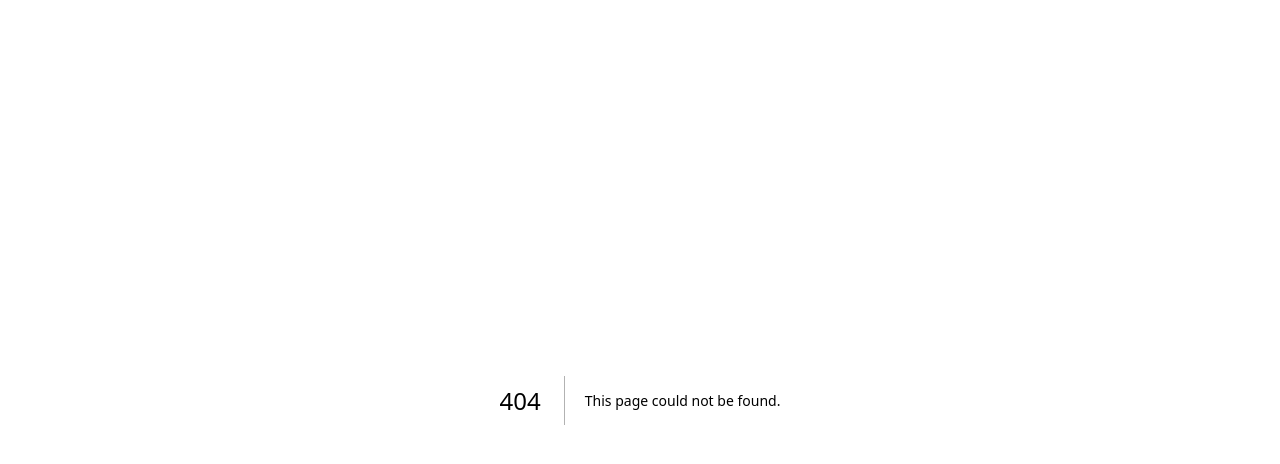
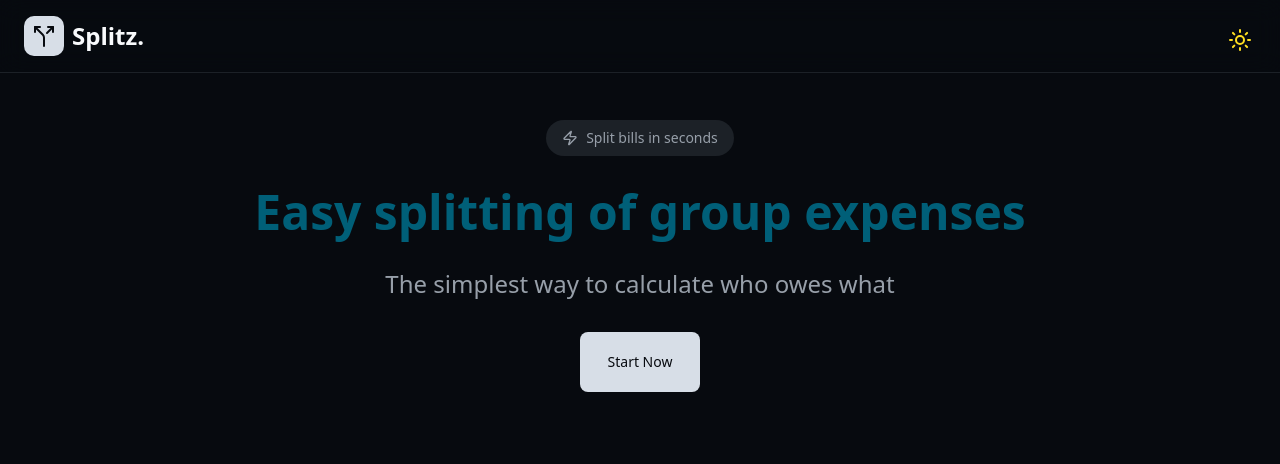
Before and after one commit to raj-prasan/splitz, a Next.js app: page /home in a window 1280 px wide. Before the commit this address had no page. Shown: the top 464 px of the page. Built offline with nearby package versions, Linux system fonts and the light colour scheme.

Commit message:
added the home page

```diff
--- a/components/ui/button.tsx
+++ b/components/ui/button.tsx
@@ -23,7 +23,7 @@ const buttonVariants = cva(
       size: {
         default: "h-9 px-4 py-2 has-[>svg]:px-3",
         sm: "h-8 rounded-md gap-1.5 px-3 has-[>svg]:px-2.5",
-        lg: "h-10 rounded-md px-6 has-[>svg]:px-4",
+        lg: "h-15 w-30 rounded-md px-4 has-[>svg]:px-4",
         icon: "size-9",
         "icon-sm": "size-8",
         "icon-lg": "size-10",
--- /dev/null
+++ b/src/app/home/page.tsx
@@ -0,0 +1,43 @@
+import React from 'react'
+import Link from 'next/link'
+import { Button } from '@/components/ui/button'
+import { Split, Zap} from 'lucide-react'
+import ThemeToggle from '@/components/ThemeToggle'
+
+function Home() {
+  return (
+    <div className='min-h-screen bg-background'>
+      <div className='w-full fixed top-0 z-50 bg-background/80 backdrop-blur-md border-b border-border'>
+      <div className='container mx-auto px-6 py-4'>
+       <Link href="/" className='flex items-center gap-2 text-2xl font-bold'>
+            <div className='w-10 h-10 bg-primary text-primary-foreground rounded-lg flex items-center justify-center'>
+              <Split className='w-6 h-6' />
+            </div>
+            <span className='text-foreground'>
+              Splitz.
+            </span>
+          </Link>
+      <ThemeToggle />
+      </div>
+      </div>
+
+      {/*hero */}
+      <section id="hero" className='container mx-auto my-10 px-6  pt-20 pb-32'>
+        <div className='flex flex-col items-center text-center space-y-8'>
+           <div className="inline-flex items-center gap-2 px-4 py-2 bg-muted rounded-full text-muted-foreground text-sm font-medium">
+            <Zap className="w-4 h-4" />
+            Split bills in seconds
+          </div>
+          <h1 className="text-4xl md:text-5xl font-bold text-cyan-800 max-w-4xl">
+            Easy splitting of group expenses
+          </h1>
+          <p className="text-xl md:text-2xl text-muted-foreground max-w-2xl">The simplest way to calculate who owes what</p>
+          <Button size="lg" variant="default">Start Now</Button>
+        </div>
+
+      </section>
+    </div>
+  )
+}
+
+export default Home
```
Also changed, not shown: public/how-it-works.jpg (added).
